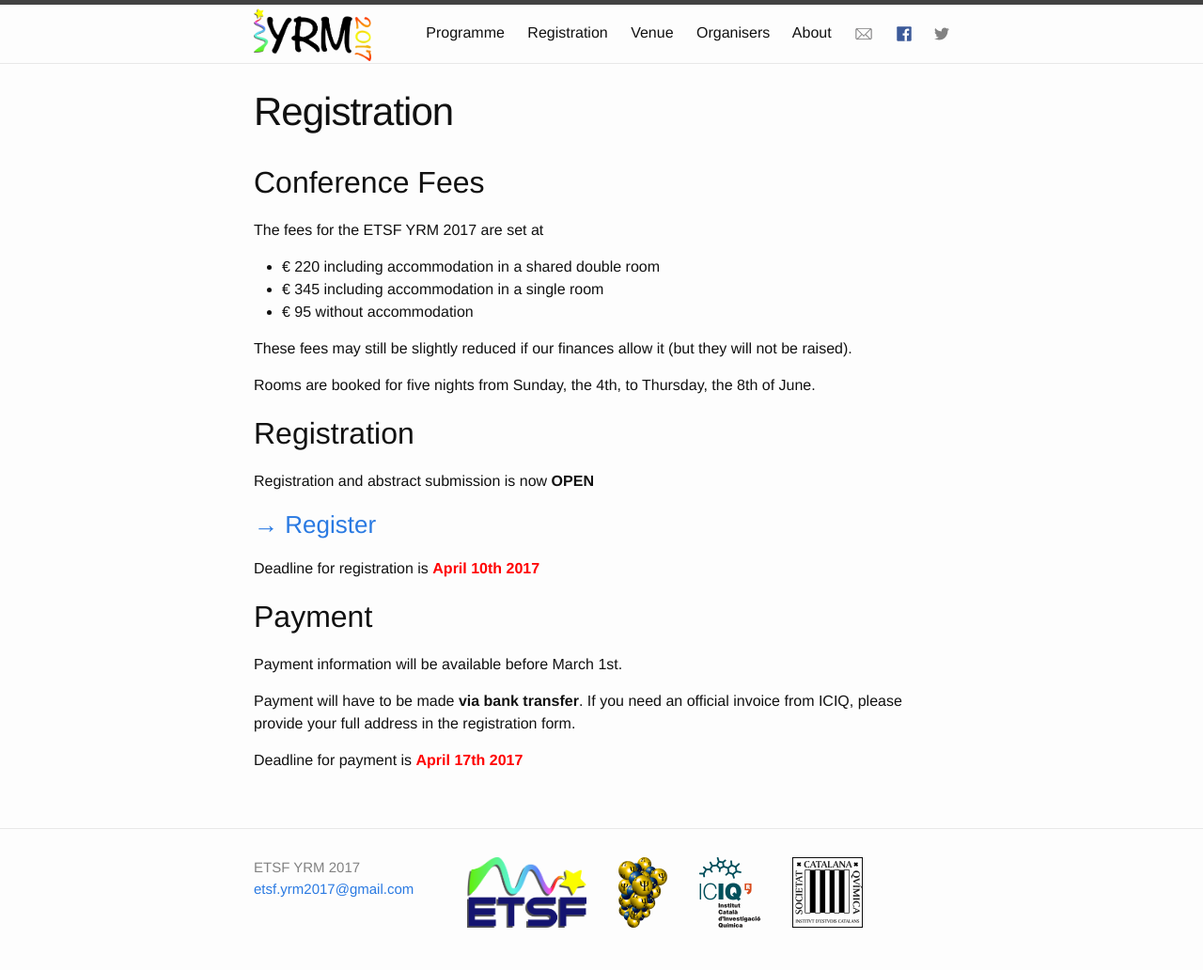
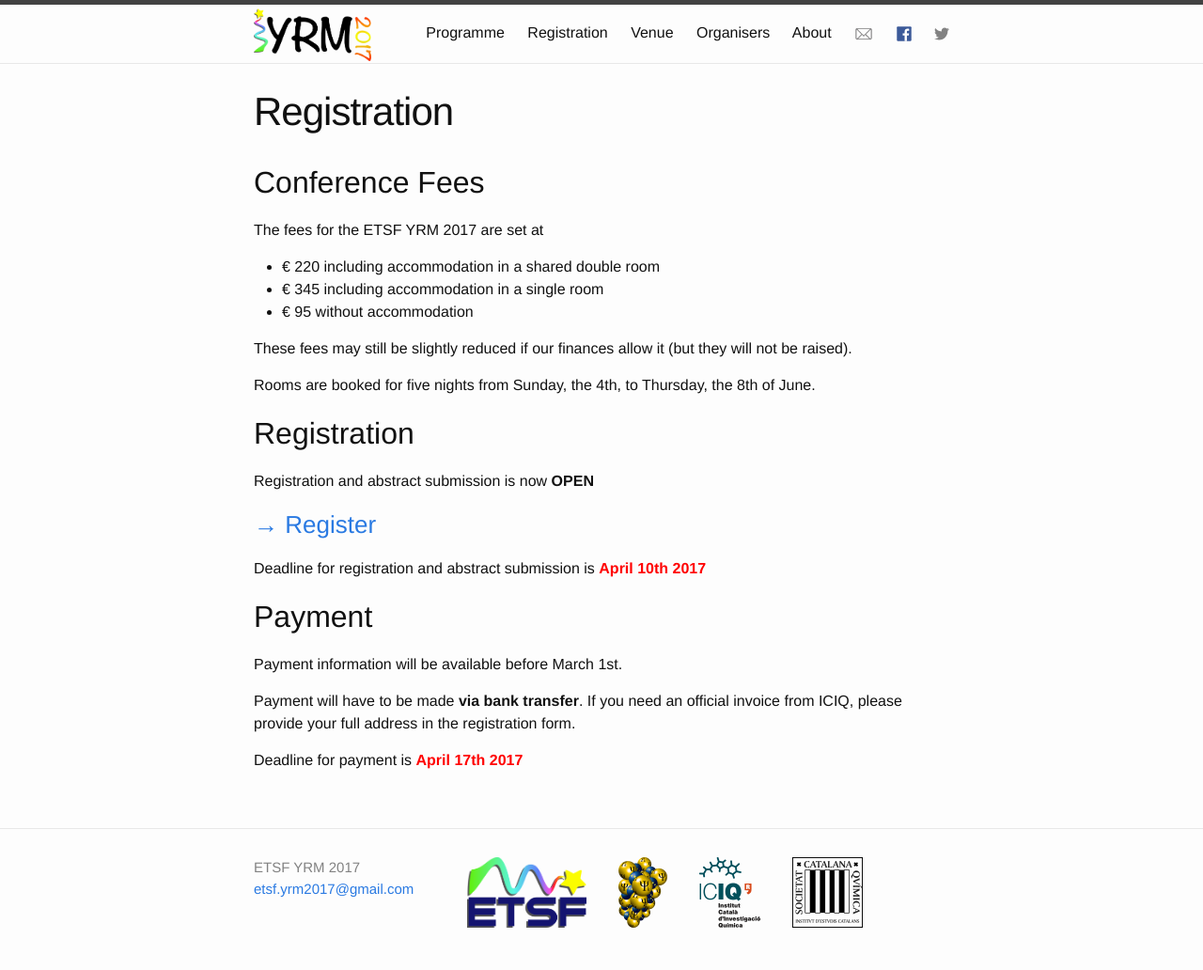
Before and after one commit to yrm2017/yrm2017.github.io, a Jekyll site: the page built from registration.md, in a window 1280 px wide. Shown: the whole page at 94% size. Built offline with Jekyll 4.4.1, drawn with Linux system fonts in a browser that asks for light colours.

Commit message:
mention abstract submission

```diff
--- a/registration.md
+++ b/registration.md
@@ -24,7 +24,7 @@ Registration and abstract submission is now **OPEN**
 
 ### [&#x2192; Register](https://goo.gl/forms/lz7ghbdlIqHOYg2v2)
 
-Deadline for registration is <span style="color:red">**April 10th 2017**</span>
+Deadline for registration and abstract submission is <span style="color:red">**April 10th 2017**</span>
 
 ## Payment
 
```
